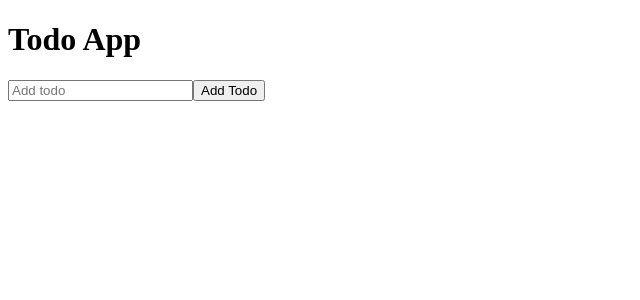
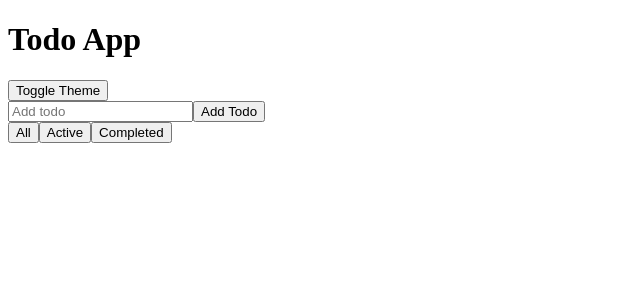
Before and after one commit to vbolden/ContextAPI_todo_list, a React (Vite) app: page / in a window 1280 px wide. Shown: the top 300 px of the page, without its empty margins (0-640 px from the left). Built offline with nearby package versions, Linux system fonts and the light colour scheme.

Commit message:
added style for light and dark themes

```diff
--- a/src/App.tsx
+++ b/src/App.tsx
@@ -3,20 +3,36 @@ import { useContext } from 'react'
 import { ThemeContext } from './context/ThemeContext'
 import TodoInput from './components/TodoInput'
 import TodoList from './components/TodoList'
+import ThemeButton from './components/ThemeButton'
+import FilterButtons from './components/FilterButtons'
 
 
 function App() {
   const themeContext = useContext(ThemeContext);
 
-  if(!themeContext) return null;
+  if (!themeContext) return null;
 
   const theme = themeContext.theme;
 
 
   return (
-    <div>
+    <div className='container'
+      style={{
+        backgroundColor:
+          theme === "light"
+            ? "white"
+            : "#222",
+
+        color:
+          theme === "light"
+            ? "black"
+            : "white",
+      }}
+    >
       <h1>Todo App</h1>
+      <ThemeButton />
       <TodoInput />
+      <FilterButtons />
       <TodoList />
     </div>
   )
```
